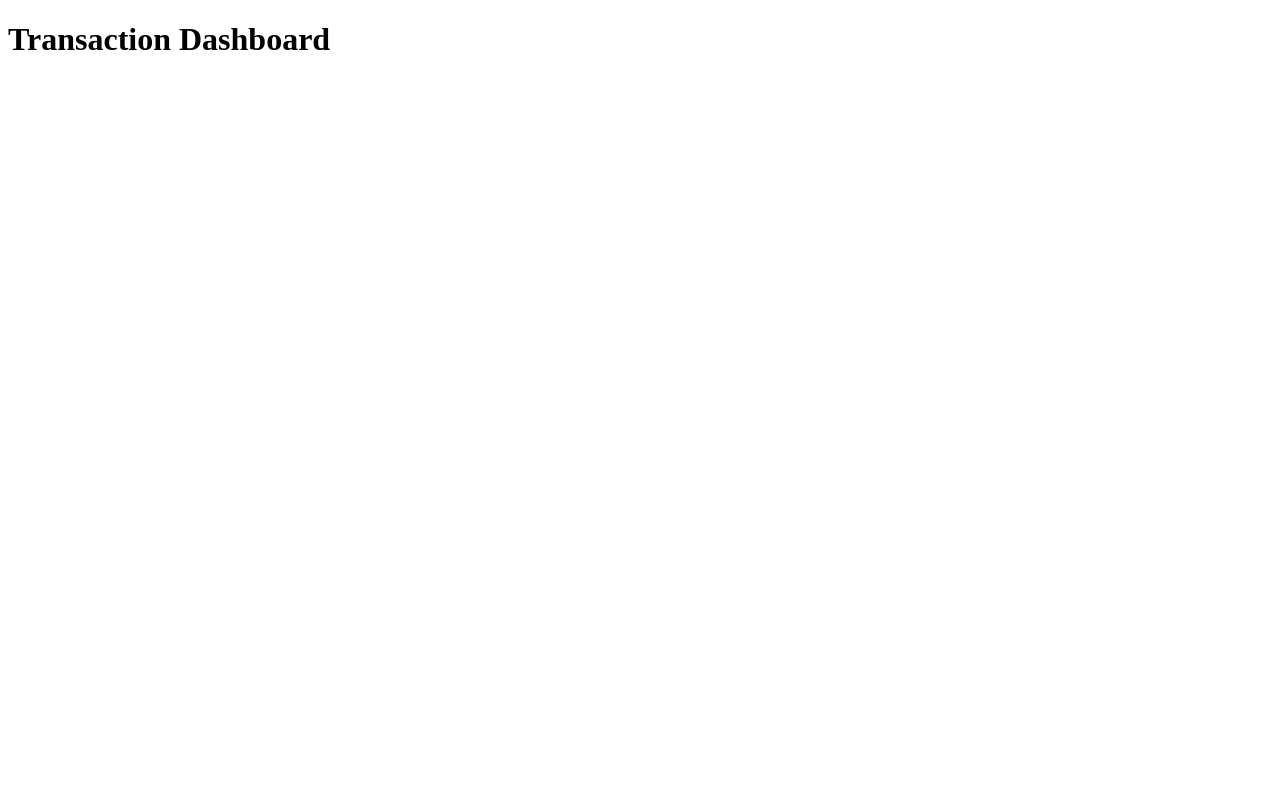
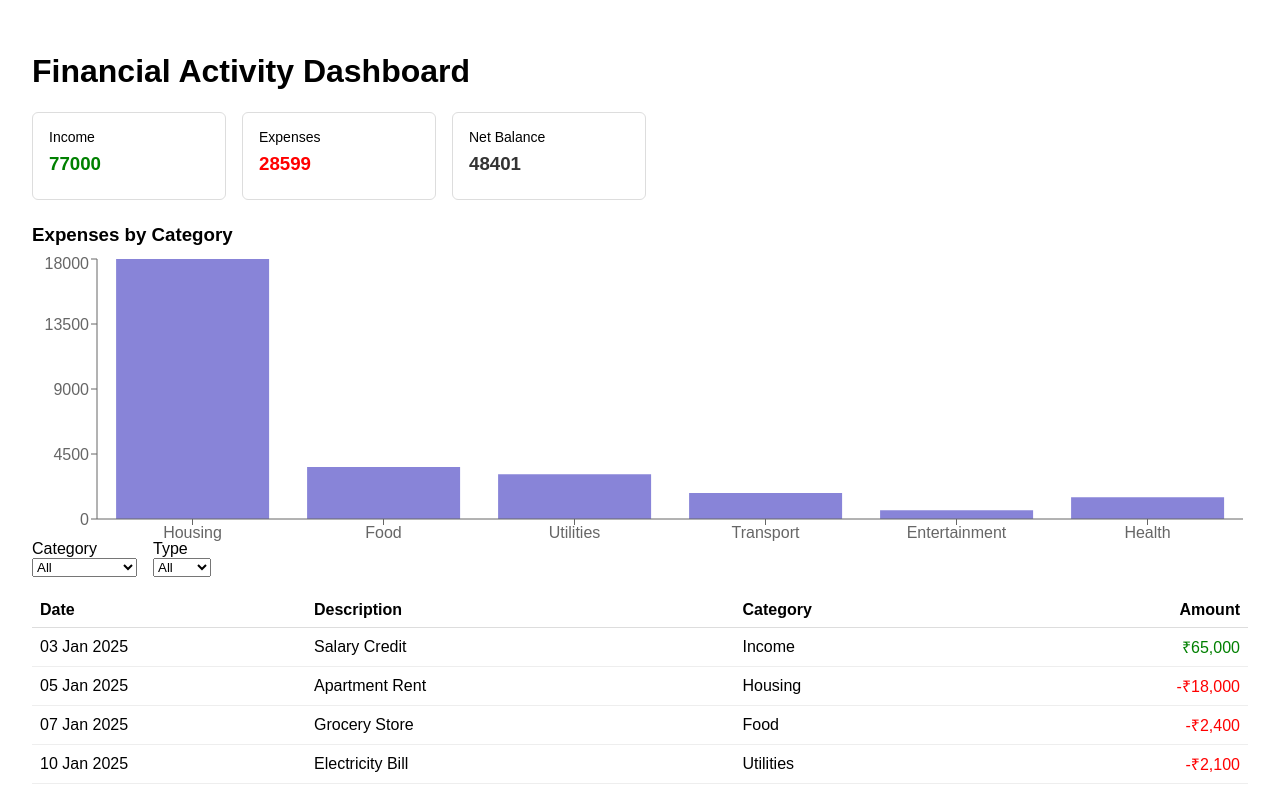
Before and after one commit to debugeverylimit/transaction-dashboard, a React (Vite) app: page / in a window 1280 px wide. Shown: the top 794 px of the page. Built offline with nearby package versions, Linux system fonts and the light colour scheme.

Commit message:
Add table, chart, summary cards, and filters, transactions sample file in public

```diff
--- a/package.json
+++ b/package.json
@@ -7,11 +7,13 @@
     "dev": "vite",
     "build": "vite build",
     "lint": "eslint .",
+    "mock": "json-server --watch mock-server/db.json --port 3001",
     "preview": "vite preview"
   },
   "dependencies": {
     "react": "^19.2.0",
-    "react-dom": "^19.2.0"
+    "react-dom": "^19.2.0",
+    "recharts": "^3.6.0"
   },
   "devDependencies": {
     "@eslint/js": "^9.39.1",
--- /dev/null
+++ b/public/transactions.json
@@ -0,0 +1,84 @@
+{
+  "transactions": [
+    {
+      "id": 1,
+      "date": "2025-01-03",
+      "description": "Salary Credit",
+      "category": "Income",
+      "amount": 65000,
+      "type": "credit"
+    },
+    {
+      "id": 2,
+      "date": "2025-01-05",
+      "description": "Apartment Rent",
+      "category": "Housing",
+      "amount": -18000,
+      "type": "debit"
+    },
+    {
+      "id": 3,
+      "date": "2025-01-07",
+      "description": "Grocery Store",
+      "category": "Food",
+      "amount": -2400,
+      "type": "debit"
+    },
+    {
+      "id": 4,
+      "date": "2025-01-10",
+      "description": "Electricity Bill",
+      "category": "Utilities",
+      "amount": -2100,
+      "type": "debit"
+    },
+    {
+      "id": 5,
+      "date": "2025-01-12",
+      "description": "Internet Subscription",
+      "category": "Utilities",
+      "amount": -999,
+      "type": "debit"
+    },
+    {
+      "id": 6,
+      "date": "2025-01-14",
+      "description": "Restaurant",
+      "category": "Food",
+      "amount": -1200,
+      "type": "debit"
+    },
+    {
+      "id": 7,
+      "date": "2025-01-15",
+      "description": "Freelance Payment",
+      "category": "Income",
+      "amount": 12000,
+      "type": "credit"
+    },
+    {
+      "id": 8,
+      "date": "2025-01-18",
+      "description": "Fuel",
+      "category": "Transport",
+      "amount": -1800,
+      "type": "debit"
+    },
+    {
+      "id": 9,
+      "date": "2025-01-20",
+      "description": "Movie Tickets",
+      "category": "Entertainment",
+      "amount": -600,
+      "type": "debit"
+    },
+    {
+      "id": 10,
+      "date": "2025-01-22",
+      "description": "Gym Membership",
+      "category": "Health",
+      "amount": -1500,
+      "type": "debit"
+    }
+  ]
+}
--- a/src/App.jsx
+++ b/src/App.jsx
@@ -1,14 +1,80 @@
-import { useState } from 'react'
-import './App.css'
+import { useEffect, useState } from "react";
+import TransactionsTable from "./components/TransactionsTable";
+import Filters from "./components/Filters";
+import SummaryCards from "./components/SummaryCards";
+import CategoryExpenseChart from "./components/CategoryExpenseChart";
 
 function App() {
-  const [count, setCount] = useState(0)
+  const [transactions, setTransactions] = useState([]);
+  const [loading, setLoading] = useState(true);
+  const [error, setError] = useState(null);
+  const [selectedCategory, setSelectedCategory] = useState("all");
+  const [selectedType, setSelectedType] = useState("all");
+
+  const categories = [...new Set(transactions.map((tx) => tx.category))];
+
+  useEffect(() => {
+    async function fetchTransactions() {
+      try {
+        const response = await fetch("/transactions.json");
+        if (!response.ok) {
+          throw new Error("Failed to fetch transactions");
+        }
+        const data = await response.json();
+        setTransactions(data.transactions);
+      } catch (err) {
+        setError(err.message);
+      } finally {
+        setLoading(false);
+      }
+    }
+
+    fetchTransactions();
+  }, []);
+
+  const filteredTransactions = transactions.filter((tx) => {
+    const categoryMatch =
+      selectedCategory === "all" || tx.category === selectedCategory;
+
+    const typeMatch =
+      selectedType === "all" || tx.type === selectedType;
+
+    return categoryMatch && typeMatch;
+  });
 
   return (
-    <>
-      <h1>Transaction Dashboard</h1>
-    </>
-  )
+    <div style={{ padding: "24px", fontFamily: "sans-serif" }}>
+      <h1>Financial Activity Dashboard</h1>
+
+      {loading && <p>Loading transactions...</p>}
+      {error && <p style={{ color: "red" }}>{error}</p>}
+
+      {!loading && !error && (
+        <>
+          <SummaryCards transactions={filteredTransactions} />
+          <CategoryExpenseChart transactions={filteredTransactions} />
+
+          <Filters
+            categories={categories}
+            selectedCategory={selectedCategory}
+            selectedType={selectedType}
+            onCategoryChange={(e) => setSelectedCategory(e.target.value)}
+            onTypeChange={(e) => setSelectedType(e.target.value)}
+          />
+
+          {filteredTransactions.length === 0 ? (
+            <p style={{ marginTop: "16px", color: "#666" }}>
+              No transactions match the selected filters.
+            </p>
+          ) : (
+            <TransactionsTable transactions={filteredTransactions} />
+          )}
+        </>
+      )}
+
+
+    </div>
+  );
 }
 
-export default App
+export default App;
--- /dev/null
+++ b/src/components/CategoryExpenseChart.jsx
@@ -0,0 +1,49 @@
+import {
+  BarChart,
+  Bar,
+  XAxis,
+  YAxis,
+  Tooltip,
+  ResponsiveContainer
+} from "recharts";
+
+function CategoryExpenseChart({ transactions }) {
+  // Only consider debit transactions
+  const expenseData = transactions
+    .filter((tx) => tx.type === "debit")
+    .reduce((acc, tx) => {
+      const existing = acc.find((item) => item.category === tx.category);
+
+      if (existing) {
+        existing.amount += Math.abs(tx.amount);
+      } else {
+        acc.push({
+          category: tx.category,
+          amount: Math.abs(tx.amount)
+        });
+      }
+
+      return acc;
+    }, []);
+
+  if (expenseData.length === 0) {
+    return null;
+  }
+
+  return (
+    <div style={{ marginTop: "24px", height: "300px" }}>
+      <h3 style={{ marginBottom: "8px" }}>Expenses by Category</h3>
+
+      <ResponsiveContainer width="100%" height="100%">
+        <BarChart data={expenseData}>
+          <XAxis dataKey="category" />
+          <YAxis />
+          <Tooltip />
+          <Bar dataKey="amount" fill="#8884d8" />
+        </BarChart>
+      </ResponsiveContainer>
+    </div>
+  );
+}
+
+export default CategoryExpenseChart;
--- /dev/null
+++ b/src/components/Filters.jsx
@@ -0,0 +1,36 @@
+function Filters({
+  categories,
+  selectedCategory,
+  selectedType,
+  onCategoryChange,
+  onTypeChange
+}) {
+  return (
+    <div style={{ display: "flex", gap: "16px", marginTop: "16px" }}>
+      <div>
+        <label>Category</label>
+        <br />
+        <select value={selectedCategory} onChange={onCategoryChange}>
+          <option value="all">All</option>
+          {categories.map((cat) => (
+            <option key={cat} value={cat}>
+              {cat}
+            </option>
+          ))}
+        </select>
+      </div>
+
+      <div>
+        <label>Type</label>
+        <br />
+        <select value={selectedType} onChange={onTypeChange}>
+          <option value="all">All</option>
+          <option value="credit">Credit</option>
+          <option value="debit">Debit</option>
+        </select>
+      </div>
+    </div>
+  );
+}
+
+export default Filters;
--- /dev/null
+++ b/src/components/SummaryCards.jsx
@@ -0,0 +1,44 @@
+function SummaryCards({ transactions }) {
+  const totalIncome = transactions
+    .filter((tx) => tx.type === "credit")
+    .reduce((sum, tx) => sum + tx.amount, 0);
+
+  const totalExpenses = transactions
+    .filter((tx) => tx.type === "debit")
+    .reduce((sum, tx) => sum + Math.abs(tx.amount), 0);
+
+  const netBalance = totalIncome - totalExpenses;
+
+  return (
+    <div
+      style={{
+        display: "flex",
+        gap: "16px",
+        marginTop: "16px",
+        flexWrap: "wrap"
+      }}
+    >
+      <Card title="Income" value={totalIncome} color="green" />
+      <Card title="Expenses" value={totalExpenses} color="red" />
+      <Card title="Net Balance" value={netBalance} color="#333" />
+    </div>
+  );
+}
+
+function Card({ title, value, color }) {
+  return (
+    <div
+      style={{
+        padding: "16px",
+        minWidth: "160px",
+        border: "1px solid #ddd",
+        borderRadius: "6px"
+      }}
+    >
+      <p style={{ margin: 0, fontSize: "14px" }}>{title}</p>
+      <h3 style={{ margin: "8px 0", color }}>{value}</h3>
+    </div>
+  );
+}
+
+export default SummaryCards;
--- /dev/null
+++ b/src/components/TransactionsTable.jsx
@@ -0,0 +1,71 @@
+function formatCurrency(amount) {
+    return new Intl.NumberFormat("en-IN", {
+        style: "currency",
+        currency: "INR",
+        maximumFractionDigits: 0
+    }).format(amount);
+}
+
+function formatDate(dateString) {
+    return new Date(dateString).toLocaleDateString("en-GB", {
+        day: "2-digit",
+        month: "short",
+        year: "numeric"
+    });
+}
+
+
+function TransactionsTable({ transactions }) {
+    return (
+        <table
+            style={{
+                width: "100%",
+                borderCollapse: "collapse",
+                marginTop: "16px"
+            }}
+        >
+            <thead>
+                <tr>
+                    <th style={thStyle}>Date</th>
+                    <th style={thStyle}>Description</th>
+                    <th style={thStyle}>Category</th>
+                    <th style={{ ...thStyle, textAlign: "right" }}>Amount</th>
+                </tr>
+            </thead>
+
+            <tbody>
+                {transactions.map((tx) => (
+                    <tr key={tx.id}>
+                        <td style={tdStyle}>{formatDate(tx.date)}</td>
+                        <td style={tdStyle}>{tx.description}</td>
+                        <td style={tdStyle}>{tx.category}</td>
+                        <td
+                            style={{
+                                ...tdStyle,
+                                color: tx.type === "credit" ? "green" : "red",
+                                fontWeight: 500,
+                                textAlign: "right"
+                            }}
+                        >
+                            {formatCurrency(tx.amount)}
+                        </td>
+
+                    </tr>
+                ))}
+            </tbody>
+        </table>
+    );
+}
+
+const thStyle = {
+    textAlign: "left",
+    padding: "8px",
+    borderBottom: "1px solid #ddd"
+};
+
+const tdStyle = {
+    padding: "8px",
+    borderBottom: "1px solid #eee"
+};
+
+export default TransactionsTable;
```
Also changed, not shown: 1 other file (tests, documents, lock files or other folders).
